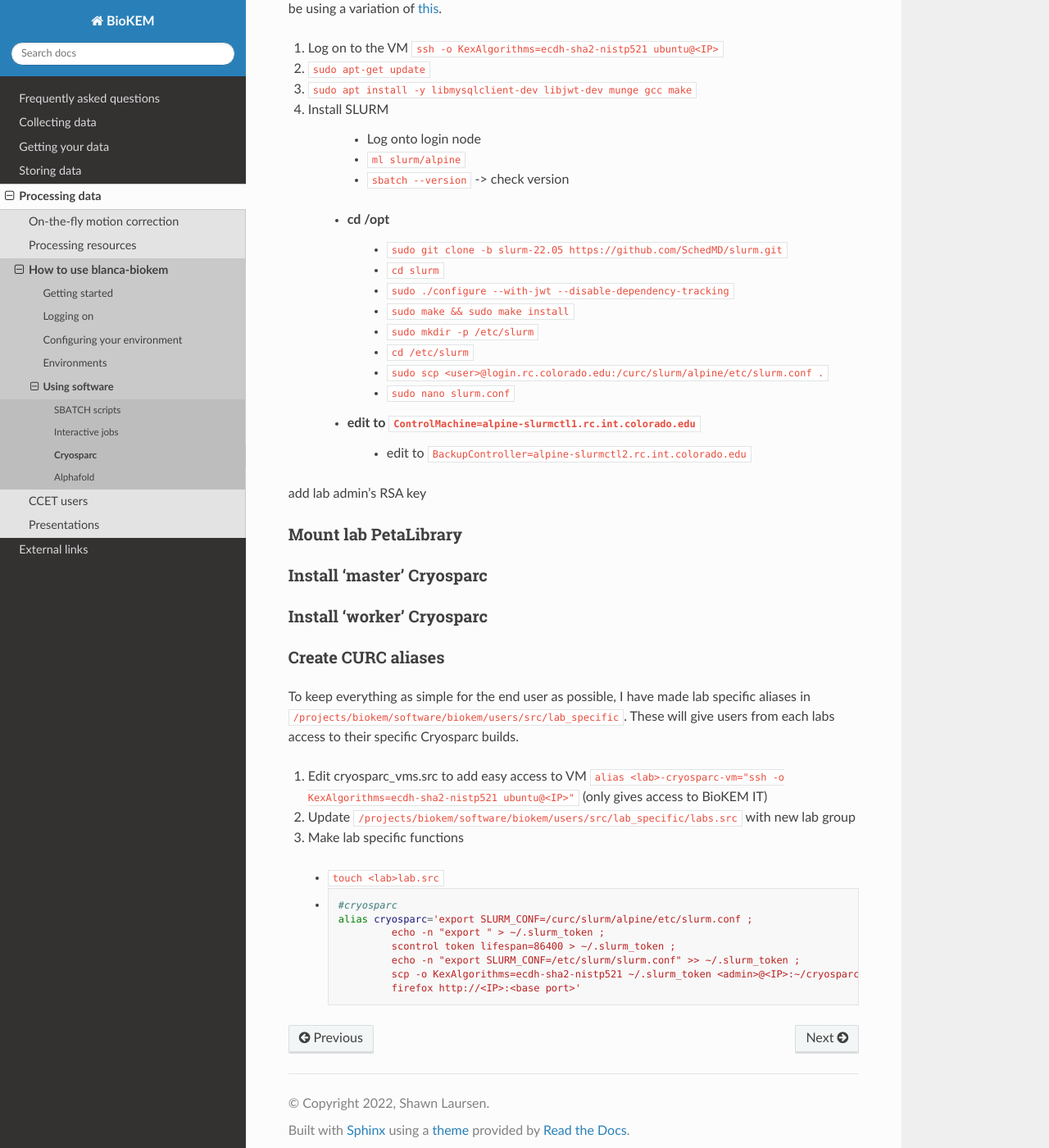
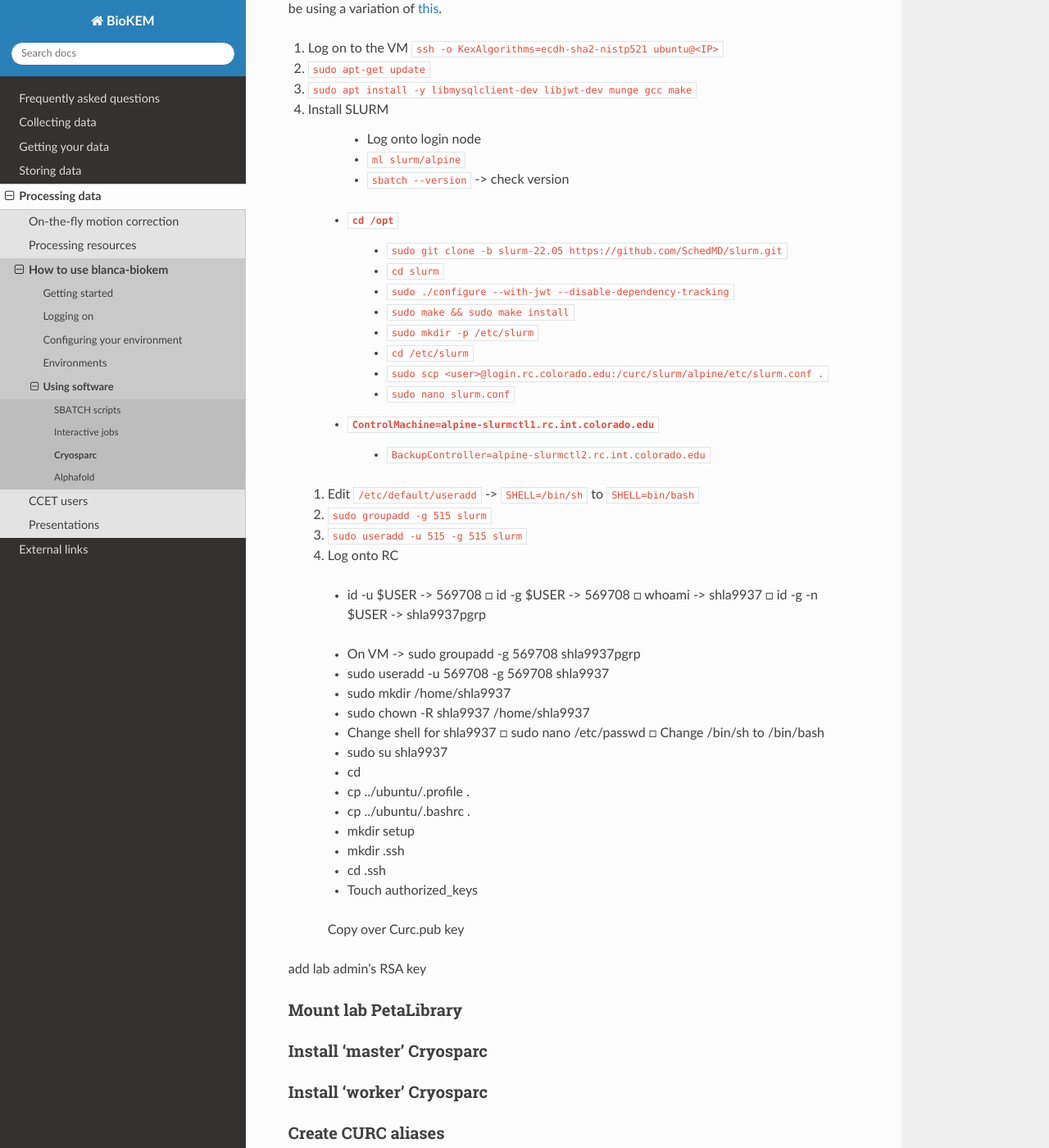
Before and after one commit to CU-BioKEM/user-guide, a Sphinx documentation site: the page built from docs/source/processing/using_software/cryosparc.rst, in a window 1280 px wide and 1400 px high, scrolled down 2238 px. Shown: the whole window at 82% size. Built offline with Sphinx 7.4.7 and the Read the Docs theme 2.0.0, drawn with Linux system fonts in a browser that asks for light colours.

Commit message:
more cryosparc

```diff
--- a/docs/source/processing/using_software/cryosparc.rst
+++ b/docs/source/processing/using_software/cryosparc.rst
@@ -116,7 +116,7 @@
   	- Log onto login node
   	- ``ml slurm/alpine``
   	- ``sbatch --version`` -> check version
-    -	cd /opt
+    -	``cd /opt``
 		- ``sudo git clone -b slurm-22.05 https://github.com/SchedMD/slurm.git``
 		- ``cd slurm``
 		- ``sudo ./configure --with-jwt --disable-dependency-tracking``
@@ -125,8 +125,34 @@
 		- ``cd /etc/slurm``
 		- ``sudo scp <user>@login.rc.colorado.edu:/curc/slurm/alpine/etc/slurm.conf .``
 		- ``sudo nano slurm.conf``
-    - edit to ``ControlMachine=alpine-slurmctl1.rc.int.colorado.edu``
-  	- edit to ``BackupController=alpine-slurmctl2.rc.int.colorado.edu``
+    - ``ControlMachine=alpine-slurmctl1.rc.int.colorado.edu``
+  	- ``BackupController=alpine-slurmctl2.rc.int.colorado.edu``
+
+  #. Edit ``/etc/default/useradd`` -> ``SHELL=/bin/sh`` to ``SHELL=bin/bash``
+  #. ``sudo groupadd -g 515 slurm``
+  #. ``sudo useradd -u 515 -g 515 slurm``
+  #. Log onto RC
+
+    - id -u $USER -> 569708
+      □ id -g $USER -> 569708
+      □ whoami -> shla9937
+      □ id -g -n $USER -> shla9937pgrp
+    • On VM -> sudo groupadd -g 569708 shla9937pgrp
+    • sudo useradd -u 569708 -g 569708 shla9937
+    • sudo mkdir /home/shla9937
+    • sudo chown -R shla9937 /home/shla9937
+    • Change shell for shla9937
+      □ sudo nano /etc/passwd
+      □ Change /bin/sh to /bin/bash
+    • sudo su shla9937
+    • cd
+    • cp ../ubuntu/.profile .
+    • cp ../ubuntu/.bashrc .
+    • mkdir setup
+    • mkdir .ssh
+    • cd .ssh
+    • Touch authorized_keys
+    Copy over Curc.pub key
 
 add lab admin's RSA key
 
```
